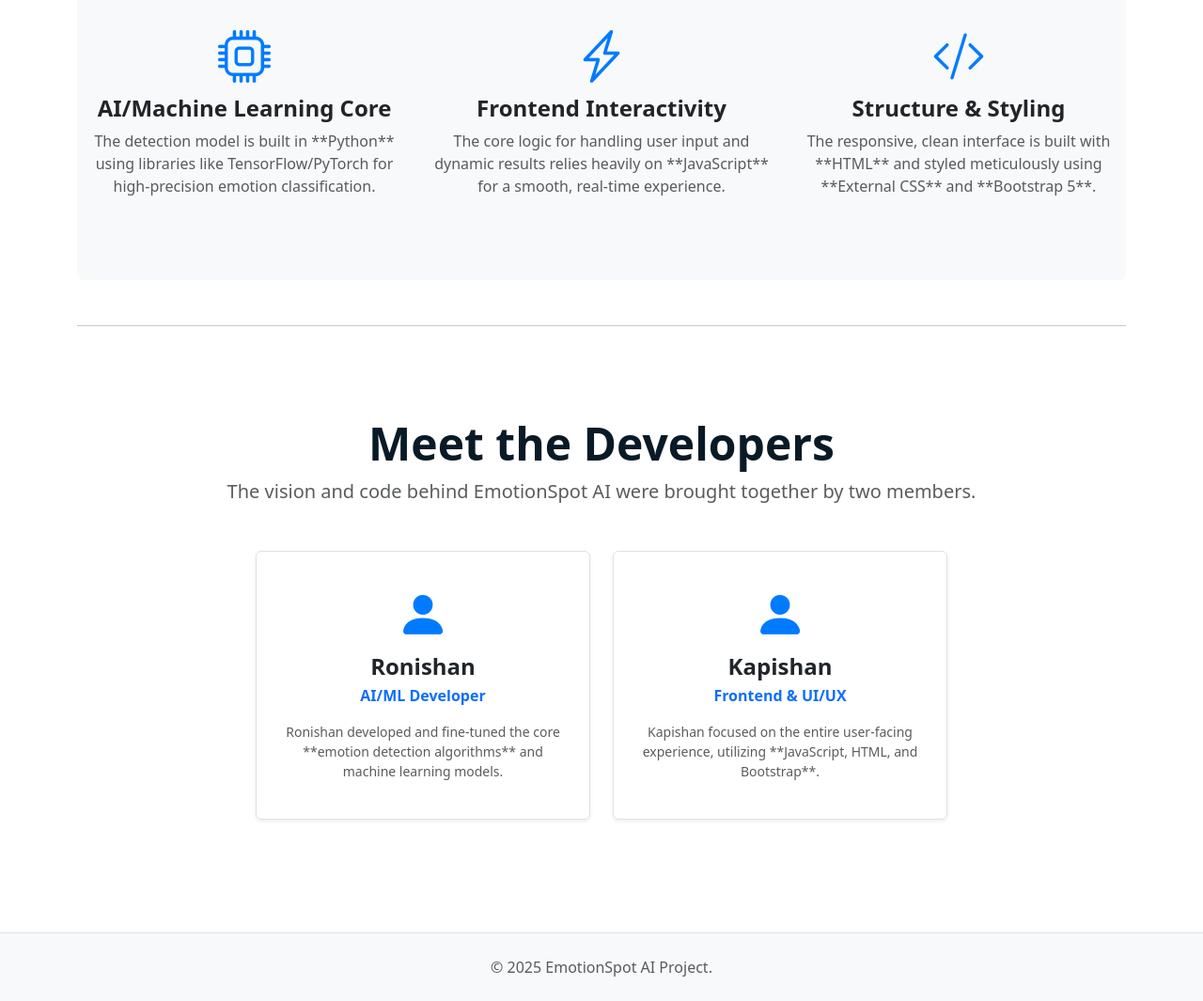
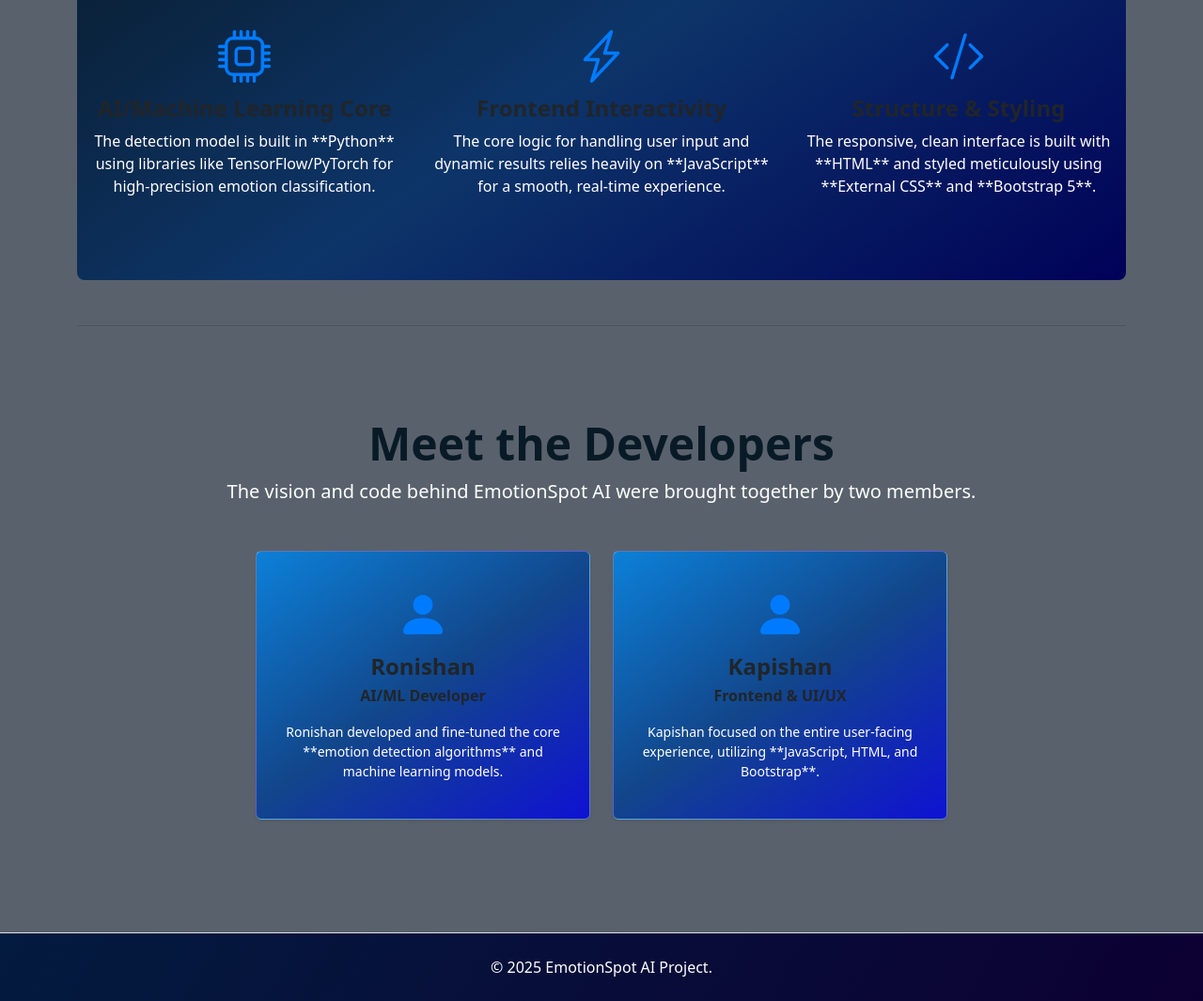
Before and after one commit to kapishan-2005/mood-tracker, a plain HTML site: page About.html in a window 1280 px wide. Shown: the part 1240-2305 px from the top of the page at 94% size. Drawn offline with nearby package versions, Linux system fonts and the light colour scheme.

Commit message:
new update

```diff
--- a/About.html
+++ b/About.html
@@ -34,10 +34,10 @@
             <div class="row align-items-center">
                 <div class="col-lg-6 mb-4 mb-lg-0">
                     <h2 class="display-5 fw-bold mb-3 section-title">Our Purpose: Accessible Emotional Intelligence</h2>
-                    <p class="lead text-muted">
+                    <p class="lead text-white">
                         **EmotionSpot AI** is designed to provide **real-time analysis of mood and emotion** from user inputs, whether they are textual, vocal, or visual.
                     </p>
-                    <p class="text-muted">
+                    <p class="text-white">
                         Our goal is to make sophisticated emotional computing accessible. We provide developers, researchers, and users with accurate data to improve digital experiences, mental wellness tools, and interaction design.
                     </p>
                 </div>
@@ -54,26 +54,26 @@
         <section id="tools" class="py-5 custom-bg-section">
             <div class="text-center mb-5">
                 <h2 class="display-5 fw-bold section-title">Technology Under the Hood</h2>
-                <p class="lead text-muted">The platform combines powerful AI models with modern, responsive web technologies.</p>
+                <p class="lead text-white">The platform combines powerful AI models with modern, responsive web technologies.</p>
             </div>
             <div class="row text-center">
 
                 <div class="col-md-4 mb-4">
                     <i class="bi bi-cpu icon-blue-large mb-3"></i>
                     <h4 class="fw-bold">AI/Machine Learning Core</h4>
-                    <p class="text-muted">The detection model is built in **Python** using libraries like TensorFlow/PyTorch for high-precision emotion classification.</p>
+                    <p class="text-white">The detection model is built in **Python** using libraries like TensorFlow/PyTorch for high-precision emotion classification.</p>
                 </div>
 
                 <div class="col-md-4 mb-4">
                     <i class="bi bi-lightning-charge icon-blue-large mb-3"></i>
                     <h4 class="fw-bold">Frontend Interactivity</h4>
-                    <p class="text-muted">The core logic for handling user input and dynamic results relies heavily on **JavaScript** for a smooth, real-time experience.</p>
+                    <p class="text-white">The core logic for handling user input and dynamic results relies heavily on **JavaScript** for a smooth, real-time experience.</p>
                 </div>
 
                 <div class="col-md-4 mb-4">
                     <i class="bi bi-code-slash icon-blue-large mb-3"></i>
                     <h4 class="fw-bold">Structure & Styling</h4>
-                    <p class="text-muted">The responsive, clean interface is built with **HTML** and styled meticulously using **External CSS** and **Bootstrap 5**.</p>
+                    <p class="text-white">The responsive, clean interface is built with **HTML** and styled meticulously using **External CSS** and **Bootstrap 5**.</p>
                 </div>
             </div>
         </section>
@@ -83,7 +83,7 @@
         <section id="team" class="py-5">
             <div class="text-center mb-5">
                 <h2 class="display-5 fw-bold section-title">Meet the Developers</h2>
-                <p class="lead text-muted">The vision and code behind EmotionSpot AI were brought together by two members.</p>
+                <p class="lead text-white">The vision and code behind EmotionSpot AI were brought together by two members.</p>
             </div>
             <div class="row justify-content-center text-center">
 
@@ -91,17 +91,17 @@
                     <div class="team-card p-4 rounded shadow-sm">
                         <i class="bi bi-person-fill icon-blue-large mb-3"></i>
                         <h4 class="fw-bold mb-1">Ronishan</h4>
-                        <p class="text-primary fw-bold">AI/ML Developer</p>
-                        <p class="text-muted small">Ronishan developed and fine-tuned the core **emotion detection algorithms** and machine learning models.</p>
+                        <p class="text-dark fw-bold">AI/ML Developer</p>
+                        <p class="text-white small">Ronishan developed and fine-tuned the core **emotion detection algorithms** and machine learning models.</p>
                     </div>
                 </div>
 
-                <div class="col-md-4 mb-4">
+                <div class="col-md-4 mb-4 ">
                     <div class="team-card p-4 rounded shadow-sm">
                         <i class="bi bi-person-fill icon-blue-large mb-3"></i>
                         <h4 class="fw-bold mb-1">Kapishan</h4>
-                        <p class="text-primary fw-bold">Frontend & UI/UX</p>
-                        <p class="text-muted small">Kapishan focused on the entire user-facing experience, utilizing **JavaScript, HTML, and Bootstrap**.</p>
+                        <p class="text-dark fw-bold">Frontend & UI/UX</p>
+                        <p class="text-white small">Kapishan focused on the entire user-facing experience, utilizing **JavaScript, HTML, and Bootstrap**.</p>
                     </div>
                 </div>
             </div>
@@ -109,8 +109,8 @@
 
     </main>
 
-    <footer class="bg-light py-4 border-top">
-        <div class="container text-center text-muted">
+    <footer class="py-4 border-top foot">
+        <div class="container text-center text-white">
             &copy; 2025 EmotionSpot AI Project.
         </div>
     </footer>
--- a/about.css
+++ b/about.css
@@ -1,6 +1,13 @@
 /* Custom Navbar Styling */
+body{
+    background:rgba(0, 15, 30, 0.65);
+}
+#tools{
+        background: linear-gradient(145deg, #091a27 0%, #0d3569 50%, #000158 100%);
+
+}
 .custom-navbar {
-    background-color: #091a27;
+    background: linear-gradient(120deg, #031b3f 0%, #0c0032 100%);
     padding-top: 15px;
     padding-bottom: 15px;
 }
@@ -43,14 +50,22 @@
 /* Team Card Styling */
 .team-card {
     transition: transform 0.3s ease;
-    border: 1px solid #dee2e6;
+      background: linear-gradient(145deg, #0c80d8 0%, #12468a 50%, #0f12d3 100%);
+      backdrop-filter: blur(10px);
+  -webkit-backdrop-filter: blur(10px);
+  border: 1px solid rgba(255, 255, 255, 0.3);
+  box-shadow: 0 4px 30px rgba(0, 0, 0, 0.1);
+  border-radius: 16px;
+
 }
 
 .team-card:hover {
     transform: translateY(-5px);
     box-shadow: 0 4px 15px rgba(0, 0, 0, 0.15) !important;
 }
-
+.foot{
+    background: linear-gradient(120deg, #031b3f 0%, #0c0032 100%);
+}
 /* Responsive adjustments */
 @media (max-width: 768px) {
     .hero-section h1 {
--- a/login.css
+++ b/login.css
@@ -40,7 +40,7 @@ html, body {
 
 /* --- Right Panel Styling (Light Side) --- */
 .right-panel {
-    background-color: #f7f9fc; /* Very light, almost white background */
+    background: rgba(0, 15, 30, 0.65); /* Very light, almost white background */
 }
 
 /* --- Login Card Styling (Glassmorphism Effect) --- */
--- a/signup.css
+++ b/signup.css
@@ -37,7 +37,7 @@ body {
 /* Right Panel Styling */
 .right-panel {
     /* Simple white background for contrast */
-    background-color: #f8f9fa;
+    background-color: rgba(0, 15, 30, 0.65);
 }
 
 /* --- Form Card Styling --- */
```
Also changed, not shown: index.html (+2 -2 lines).
